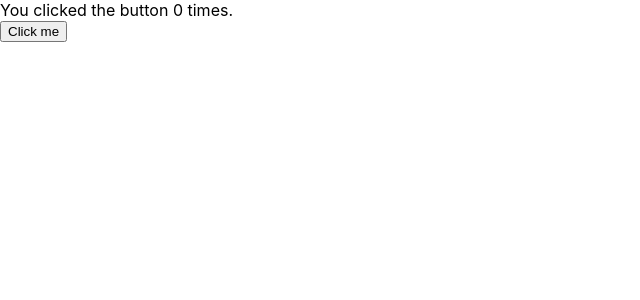
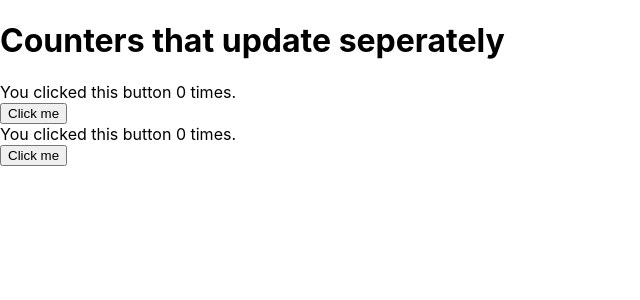
Before and after one commit to theol-git/react-js-tutorial, a React (Create React App) app: page / in a window 1280 px wide. Shown: the top 300 px of the page, without its empty margins (0-640 px from the left). Built offline with nearby package versions, Linux system fonts and the light colour scheme.

Commit message:
seperate buttons have seperate counters

```diff
--- a/src/App.js
+++ b/src/App.js
@@ -10,7 +10,7 @@ function MyButton() {
 
   return (
     <>
-      <div> You clicked the button {clickCount} times. </div>
+      <div> You clicked this button {clickCount} times. </div>
       <button onClick={handleClick}>
         Click me
       </button>
@@ -19,6 +19,10 @@ function MyButton() {
 }
 export default function App() {
   return (
-    <MyButton />
+    <div>
+      <h1>Counters that update seperately</h1>
+      <MyButton />
+      <MyButton />
+    </div>
   )
 }
```
